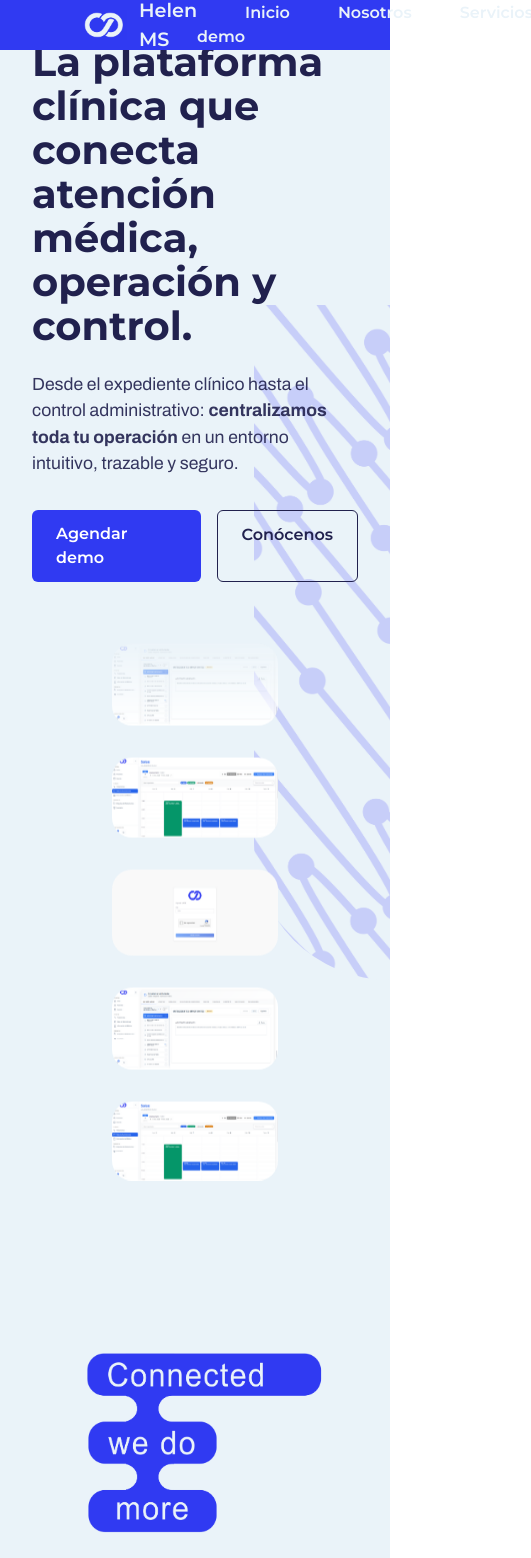
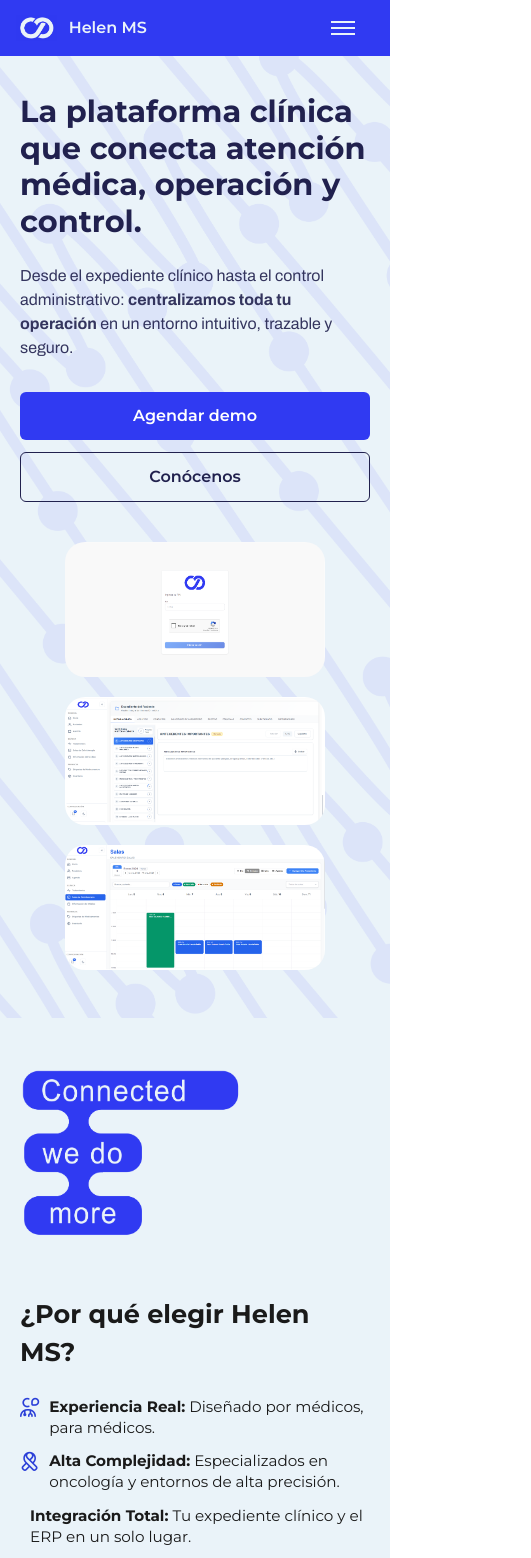
Before and after one commit to Onkimia-Mexico/helen-landing-page, a Vue app: page / in a window 390 px wide. Shown: the top 1558 px of the page, 531 px wide, since content can reach past the window. Built offline with nearby package versions, Linux system fonts and the light colour scheme; some icons are missing.

Commit message:
Mobile responsives

```diff
--- a/src/components/Header.vue
+++ b/src/components/Header.vue
@@ -27,5 +27,29 @@
       <a href="#contacto">Agendar demo</a>
     </nav>
 
+    <!-- Hamburger -->
+    <button
+      class="hamburger"
+      @click="menuOpen = !menuOpen"
+      aria-label="Toggle menu"
+    >
+      <span :class="{ open: menuOpen }"></span>
+      <span :class="{ open: menuOpen }"></span>
+      <span :class="{ open: menuOpen }"></span>
+    </button>
   </header>
+
+  <!-- Mobile menu -->
+  <div class="mobile-menu" v-if="menuOpen">
+    <a href="#nosotros" @click="menuOpen = false">Nosotros</a>
+    <a href="#servicios" @click="menuOpen = false">Servicios</a>
+    <a href="#contacto" @click="menuOpen = false">Contacto</a>
+  </div>
 </template>
+
+<script setup>
+
+import { ref } from 'vue'
+const menuOpen = ref(false)
+
+</script>
--- a/src/style.css
+++ b/src/style.css
@@ -173,6 +173,91 @@
 }
 
 /* =====================================================
+   Hamburger menu
+   ===================================================== */
+
+.hamburger {
+  display: none;
+  flex-direction: column;
+  justify-content: center;
+  gap: 4px;
+  background: none;
+  border: none;
+  cursor: pointer;
+}
+
+.hamburger span {
+  width: 24px;
+  height: 2px;
+  background: #EAF3F9;
+  transition: all 0.3s ease;
+}
+
+/* Animation */
+.hamburger span.open:nth-child(1) {
+  transform: translateY(6px) rotate(45deg);
+}
+
+.hamburger span.open:nth-child(2) {
+  opacity: 0;
+}
+
+.hamburger span.open:nth-child(3) {
+  transform: translateY(-6px) rotate(-45deg);
+}
+
+/* =====================================================
+   Mobile menu
+   ===================================================== */
+
+.mobile-menu {
+  position: fixed;
+  top: 56px;
+  left: 0;
+  right: 0;
+  width: auto;
+  background: #303AF2;
+  display: flex;
+  flex-direction: column;
+  padding: 1rem;
+  z-index: 9998;
+}
+
+.mobile-menu a {
+  color: #EAF3F9;
+  text-decoration: none;
+  font-size: 1.1rem;
+  padding: 0.75rem 0;
+}
+
+
+@media (max-width: 768px) {
+  .header {
+    padding: 0 1rem;
+    height: auto;
+    min-height: 56px;
+  }
+
+  /* Hide navigation links on mobile */
+  nav {
+    display: none;
+  }
+
+  .brand img {
+    height: 26px;
+  }
+
+  .brand-text {
+    font-size: 1rem;
+  }
+
+  .hamburger {
+    display: flex;
+  }
+}
+
+
+/* =====================================================
    Hero Section
    Primary entry point of the landing experience
    ===================================================== */
@@ -327,24 +412,95 @@
 
 /* ---------------- Responsive adjustments ---------------- */
 
-@media (max-width: 992px) {
+@media (max-width: 768px) {
+
+  /* -------- Hero container -------- */
+
+  .hero {
+    min-height: auto;
+    padding: 4rem 0 3rem;
+    position: relative;
+  }
+
   .hero-container {
     flex-direction: column;
+    padding: 0 1.25rem;
     text-align: center;
   }
 
+  /* -------- Left content -------- */
+
   .hero-left {
     padding-right: 0;
-    margin-bottom: 3rem;
+    margin-bottom: 2.5rem;
   }
 
-  .hero-right {
-    height: 400px;
-    width: 100%;
+  .hero-left h1 {
+    font-size: 1.9rem;
+    line-height: 1.2;
   }
 
+  .hero-left p {
+    font-size: 1rem;
+  }
+
+  /* -------- CTA buttons -------- */
+
   .hero-actions {
-    justify-content: center;
+    flex-direction: column;
+    gap: 0.75rem;
+    align-items: stretch;
+  }
+
+  .hero-actions a {
+    text-align: center;
+  }
+
+  /* -------- Right visual -------- */
+
+  .hero-right {
+    height: 100px;
+  }
+
+  .vertical-slider {
+    mask-image: none;
+    height: 100%;
+    padding: 0;
+    overflow-y: auto;
+    scroll-snap-type: y mandatory;
+    -webkit-overflow-scrolling: touch;
+  }
+
+  .vertical-track {
+    gap: 1.25rem;
+    animation: none;
+  }
+
+  .vertical-track > :nth-child(n+4) {
+    display: none;
+  }
+
+  .v-mockup {
+    max-width: 260px;
+    scroll-snap-align: center;
+  }
+
+  .v-mockup:hover {
+    transform: none;
+    box-shadow: none;
+  }
+
+  /* -------- Background -------- */
+
+  .hero-bg {
+    width: 100%;
+    height: 100%;
+    right: auto;
+    left: 0;
+    top: 0;
+    border-radius: 0;
+    opacity: 0.12;
+    z-index: 0;
   }
 }
 
@@ -372,6 +528,12 @@
   font-family: 'Montserrat', sans-serif;
   font-size: 2rem;
   margin-bottom: 0.5rem;
+}
+
+.features-grid h3 {
+  font-family: 'Montserrat', sans-serif;
+  font-size: 1.1rem;
+  margin: 0.5rem 0 1rem;
 }
 
 .features-header p {
@@ -452,6 +614,7 @@
   height: auto;
   display: block;
   margin-inline: auto;
+  margin-bottom: 1rem;
   transition: transform 0.3s ease, filter 0.3s ease;
 }
 
@@ -505,6 +668,101 @@
   margin-top: 0.1rem;
   font-size: 0.6em;
   opacity: 0.7;
+}
+
+/* =====================================================
+   Features – Mobile responsive
+   ===================================================== */
+
+@media (max-width: 768px) {
+  .features {
+    padding: 3rem 4rem;
+  }
+
+  .features-header {
+    max-width: 100%;
+    margin-bottom: 1rem;
+  }
+
+  .features-header h2 {
+    font-size: 1.5rem;
+  }
+
+  .features-grid h3 {
+    font-size: 0.60rem;
+    text-align: center;
+  }
+
+  .features-grid {
+    margin-top: 2rem;
+    grid-template-columns: repeat(2, 1fr);
+    gap: 1.5rem;
+    column-gap: 4rem;;
+    justify-items: center;
+  }
+
+  .feature-clinical-card,
+  .feature-ops-card {
+    height: 100px;
+    width: 120%;
+    max-width: 130px;
+    padding: 0.6rem 1rem;
+
+  }
+
+  .feature-icon {
+    width: 30px;
+    height: 50px;
+  }
+
+  .feature-icon i {
+    font-size: 12px;
+  }
+
+  .feature-image {
+    max-width: 30px;
+  }
+
+  .flip-back {
+    justify-content: center;
+    align-items: stretch;
+    text-align: center;
+    padding: 0rem;
+    width: 100%;
+  }
+  .flip-back > * {
+    width: 100%;
+  }
+
+  .flip-back p {
+    font-size: 0.45em;
+    margin: 0;
+  }
+
+  .hint {
+  font-size: 0.4em;
+  opacity: 0.7;
+}
+
+/* Usar bullets reales solo en mobile */
+  .flip-back .bullets-features {
+    list-style: disc;
+
+    padding-left: 0.3rem;
+    margin: 0;
+  }
+
+  .flip-back .bullets-features li {
+    padding-left: 0;
+    position: static;
+    font-size: 0.45em;
+    line-height: 1.2;
+  }
+
+  .flip-back .bullets-features li::before {
+    content: none;
+  }
+
 }
 
 /* =====================================================
@@ -651,14 +909,57 @@
 /* ---------------- Responsive ---------------- */
 
 @media (max-width: 768px) {
-  .about-inner {
-    flex-direction: column;
-    text-align: center;
+
+  /* Reduce vertical padding */
+  .about {
+    padding: 3rem 1.25rem;
   }
 
+  /* Improve text readability */
+  .about p {
+    text-align: left;
+    font-size: 0.95rem;
+    line-height: 1.7;
+  }
+
+  /* Headings slightly smaller */
+  .about h2 {
+    font-size: 1.6rem;
+  }
+
+  /* Icon bullet list tuning */
+  .icon-bullets li {
+    gap: 10px;
+    margin-bottom: 12px;
+  }
+
+  .li-icon {
+    width: 40px;
+    height: 40px;
+  }
+
+  .icon-bullets span {
+    font-size: 0.95rem;
+  }
+
+  /* Clients carousel */
+  .slider-track {
+    gap: 1.2rem;
+    animation-duration: 25s; /* slower = calmer on mobile */
+  }
+
+  .slider-track img {
+    height: 40px;
+  }
+
+  .slider-track img.big-logo {
+    height: 70px;
+  }
+
+  /* Slogan image */
   .about-slogan {
-    width: 280px;
-    margin-bottom: 2rem;
+    padding: 0;
+    width: 220px;
   }
 }
 
@@ -782,6 +1083,55 @@
   box-shadow: 0 12px 24px rgba(0, 0, 0, 0.18);
 }
 
+/* =====================================================
+   Contact – Mobile responsive
+   ===================================================== */
+
+@media (max-width: 768px) {
+  .contact {
+    padding: 4rem 3.25rem;
+  }
+
+  .contact-wrapper {
+    grid-template-columns: 1fr;
+    gap: 2.5rem;
+  }
+
+  .contact-info h2 {
+    font-size: 1.8rem;
+  }
+
+  .contact-info p {
+    font-size: 1rem;
+    line-height: 1.6;
+  }
+
+  /* Make form breathe on mobile */
+  .contact-form {
+    padding: 1.75rem;
+    border-radius: 18px;
+  }
+
+  .contact-form input,
+  .contact-form textarea {
+    font-size: 1rem;
+    padding: 0.9rem 1rem;
+  }
+
+  /* Button full width for better UX */
+  .contact-form button {
+    align-self: stretch;
+    text-align: center;
+  }
+
+  /* Tone down decorative background */
+  .contact-bg {
+    width: 70%;
+    height: 40%;
+    opacity: 0.12;
+  }
+}
+
 /* ==============================
  Footer
  ================================*/
@@ -888,3 +1238,62 @@
 .footer-contact-list span {
   line-height: 1.4;
 }
+
+/* =====================================================
+   Footer – Mobile responsive (GRID FIX REAL)
+   ===================================================== */
+
+@media (max-width: 768px) {
+  .footer {
+    padding: 2.5rem 1.25rem 1.5rem;
+  }
+
+  .footer-content {
+    display: grid;
+    grid-template-columns: 1fr 1fr;
+    grid-template-areas:
+      "logo logo"
+      "menu redes"
+      "contact contact";
+    gap: 2rem 1.5rem;
+    text-align: center;
+  }
+
+  .footer-logo {
+    grid-area: logo;
+    display: flex;
+    justify-content: center;
+  }
+
+  .footer-menu:first-of-type {
+    grid-area: menu;
+  }
+
+  .footer-menu:nth-of-type(2) {
+    grid-area: redes;
+  }
+
+  .footer-contact {
+    grid-area: contact;
+  }
+
+  .footer-info {
+    width: 200px;
+    margin: 0 auto;
+  }
+
+  .footer-list {
+    align-items: center;
+  }
+
+  .footer-contact-list li,
+  .footer-contact-list a {
+    justify-content: flex-start;
+  }
+
+  .footer-bottom {
+    margin-top: 1.5rem;
+    font-size: 0.75rem;
+    text-align: center;
+  }
+}
```
